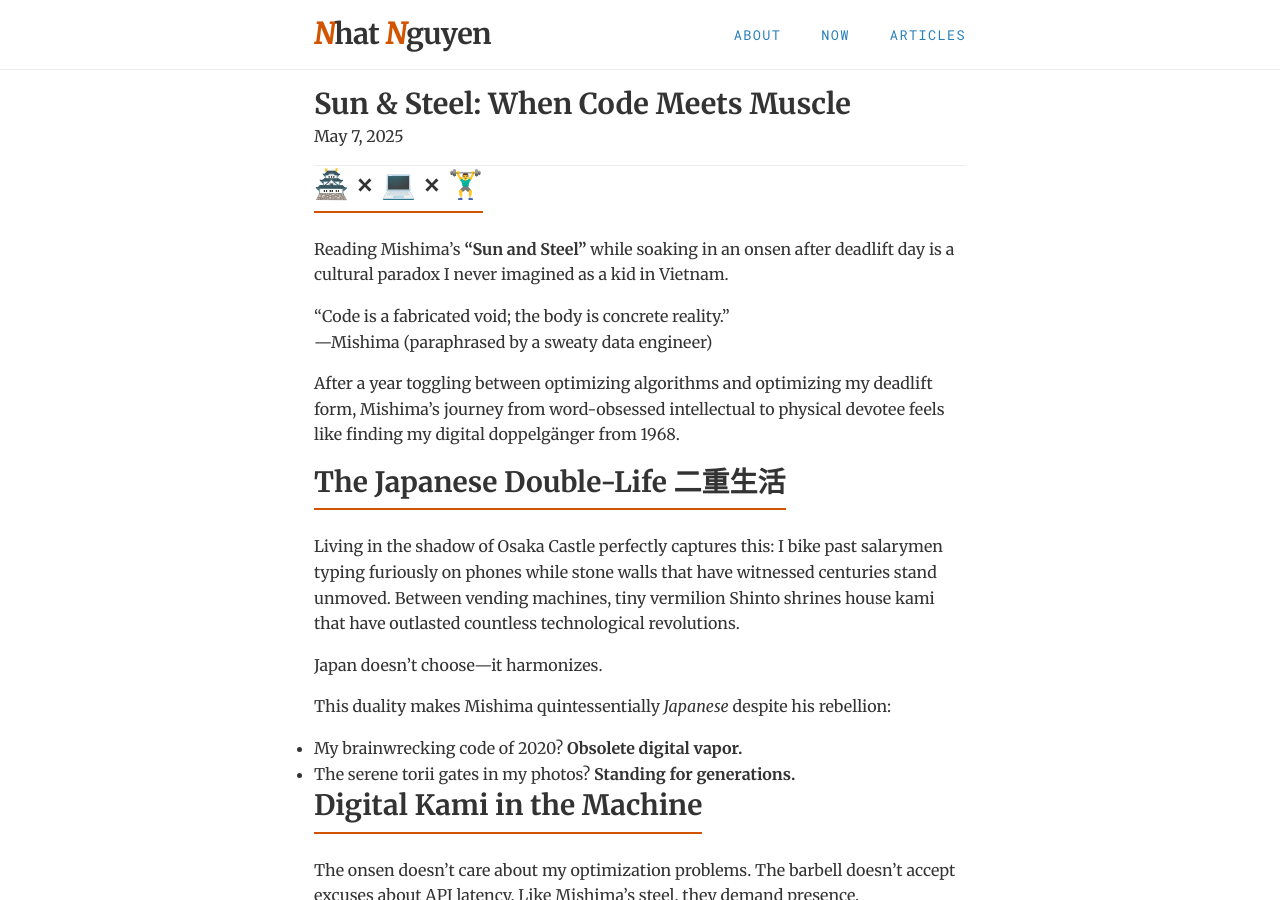
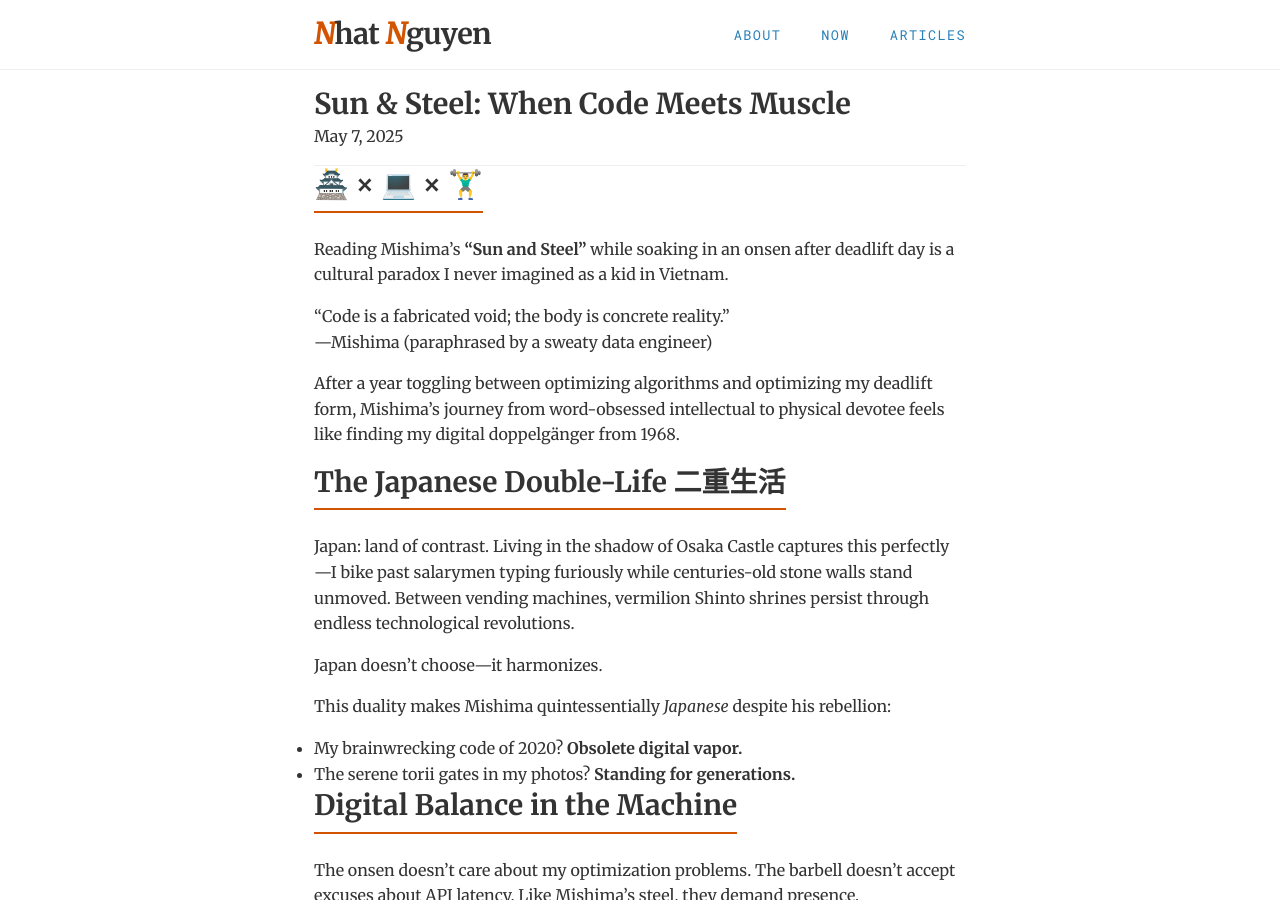
Before and after one commit to ngnnah/ngnnah.github.io, a Jekyll site: the page built from _posts/2025-05-07-book-review-sun-and-steel.md, in a window 1280 px wide and 900 px high. Built offline with Jekyll 4.4.1, drawn with Linux system fonts in a browser that asks for light colours.

Commit message:
contrast

```diff
--- a/_posts/2025-05-07-book-review-sun-and-steel.md
+++ b/_posts/2025-05-07-book-review-sun-and-steel.md
@@ -15,7 +15,7 @@ After a year toggling between optimizing algorithms and optimizing my deadlift f
 
 ## The Japanese Double-Life 二重生活
 
-Living in the shadow of Osaka Castle perfectly captures this: I bike past salarymen typing furiously on phones while stone walls that have witnessed centuries stand unmoved. Between vending machines, tiny vermilion Shinto shrines house kami that have outlasted countless technological revolutions.
+Japan: land of contrast. Living in the shadow of Osaka Castle captures this perfectly—I bike past salarymen typing furiously while centuries-old stone walls stand unmoved. Between vending machines, vermilion Shinto shrines persist through endless technological revolutions.
 
 Japan doesn't choose—it harmonizes.
 
@@ -24,7 +24,7 @@ This duality makes Mishima quintessentially _Japanese_ despite his rebellion:
 - My brainwrecking code of 2020? **Obsolete digital vapor.**
 - The serene torii gates in my photos? **Standing for generations.**
 
-## Digital Kami in the Machine
+## Digital Balance in the Machine
 
 The onsen doesn't care about my optimization problems. The barbell doesn't accept excuses about API latency. Like Mishima's steel, they demand presence.
 
```
